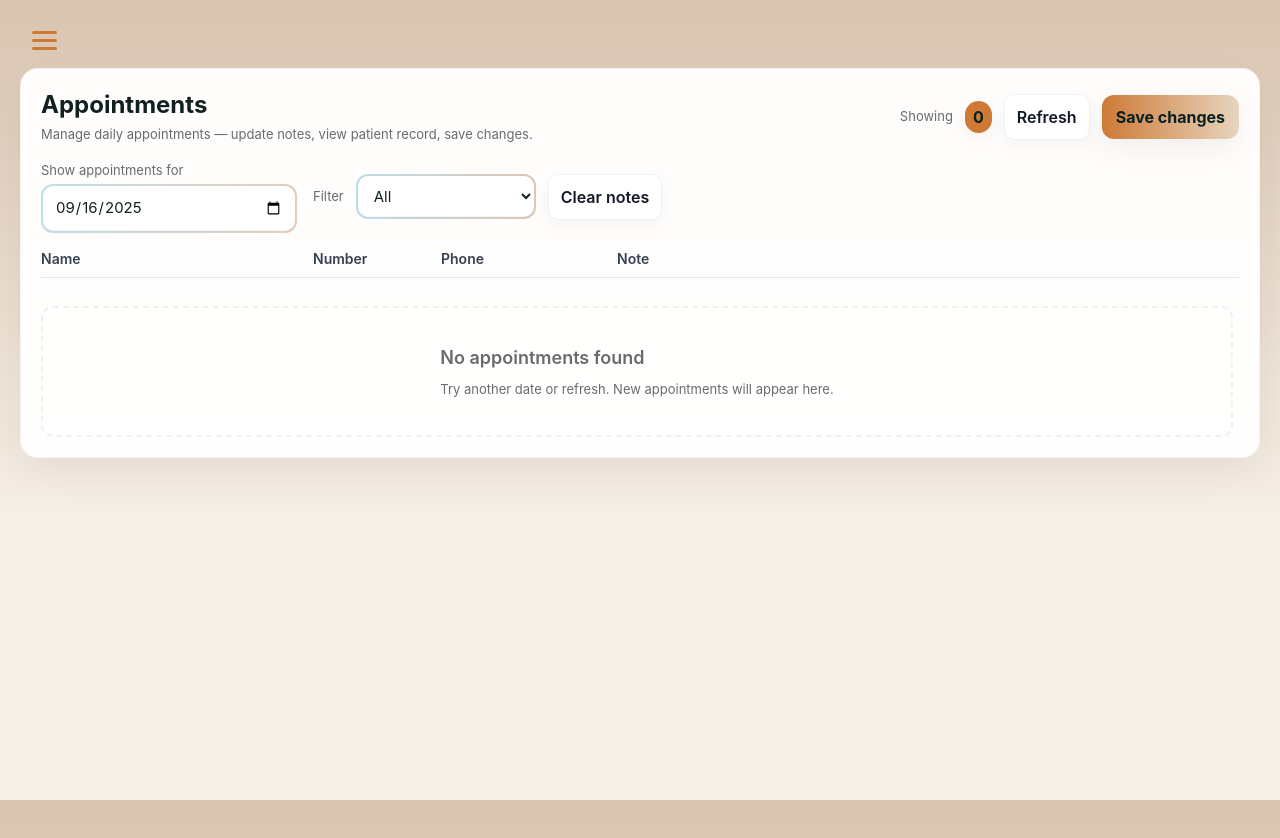
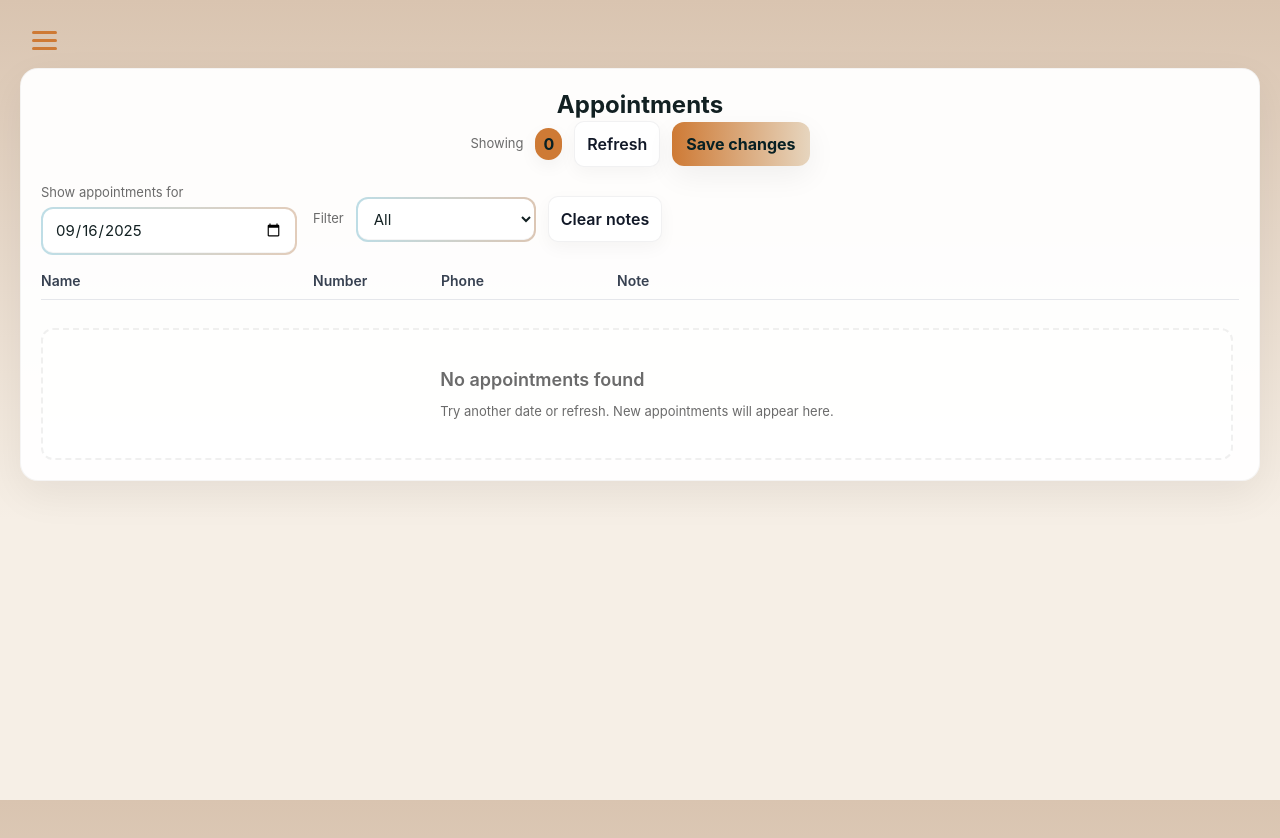
Before and after one commit to Khalidiqnaibi/gradicent_api, a plain HTML site: page templates/appointments.html in a window 1280 px wide. Drawn offline with nearby package versions, Linux system fonts and the light colour scheme; no server answers; files whose address does not match are found by name.

Commit message:
Refactor header layout in appointments page
Replaced the header's flex container with a new 'butnss' class using column flex direction for improved layout control. Minor HTML and CSS adjustments were made to support this change.

```diff
--- a/templates/appointments.html
+++ b/templates/appointments.html
@@ -153,6 +153,11 @@
     /* keep your menu icons readable */
     .icoo { width:22px; height:22px; margin-right:8px; filter: none; }
 
+    .butnss{
+      display: flex;
+      flex-direction: column;
+    }
+
   </style>
 </head>
 <body>
@@ -179,10 +184,9 @@
   <main class="container">
     <div class="card">
       <!-- header -->
-      <div class="flex items-center justify-between mb-4">
+      <div class="butnss items-center justify-between mb-4">
         <div>
           <h1 class="text-2xl font-bold">Appointments</h1>
-          <div class="small-muted mt-1">Manage daily appointments — update notes, view patient record, save changes.</div>
         </div>
 
         <div class="flex items-center gap-3">
```
